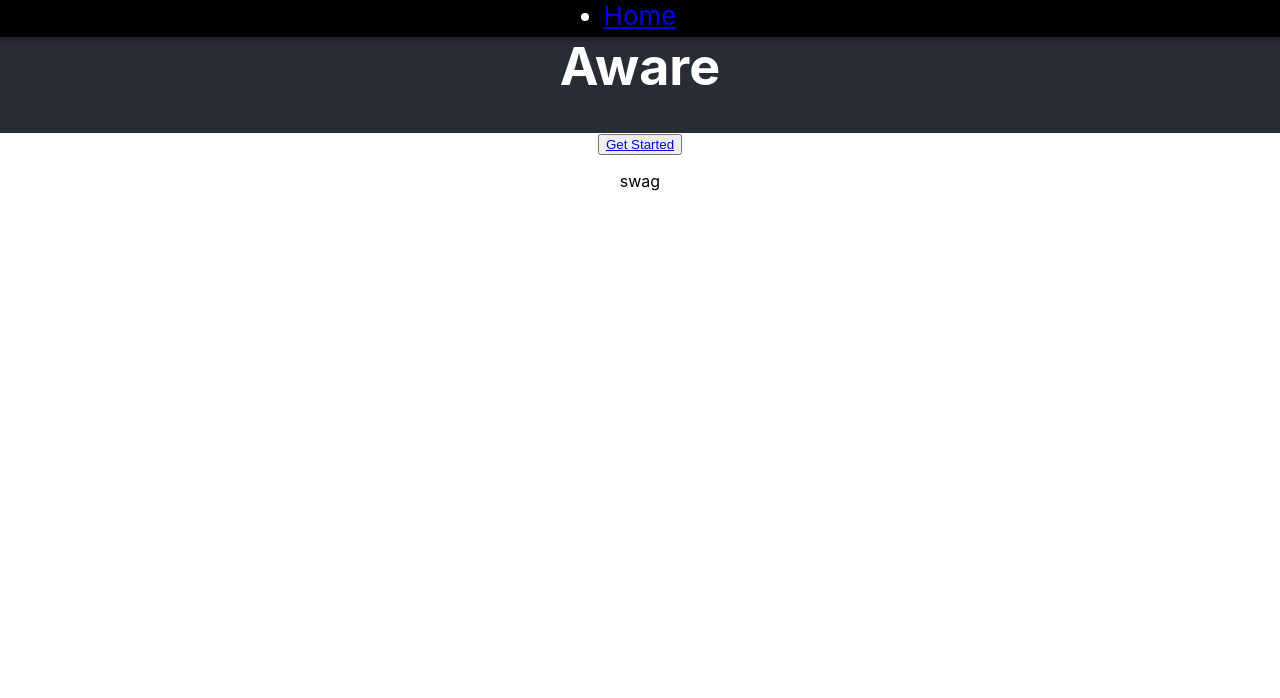
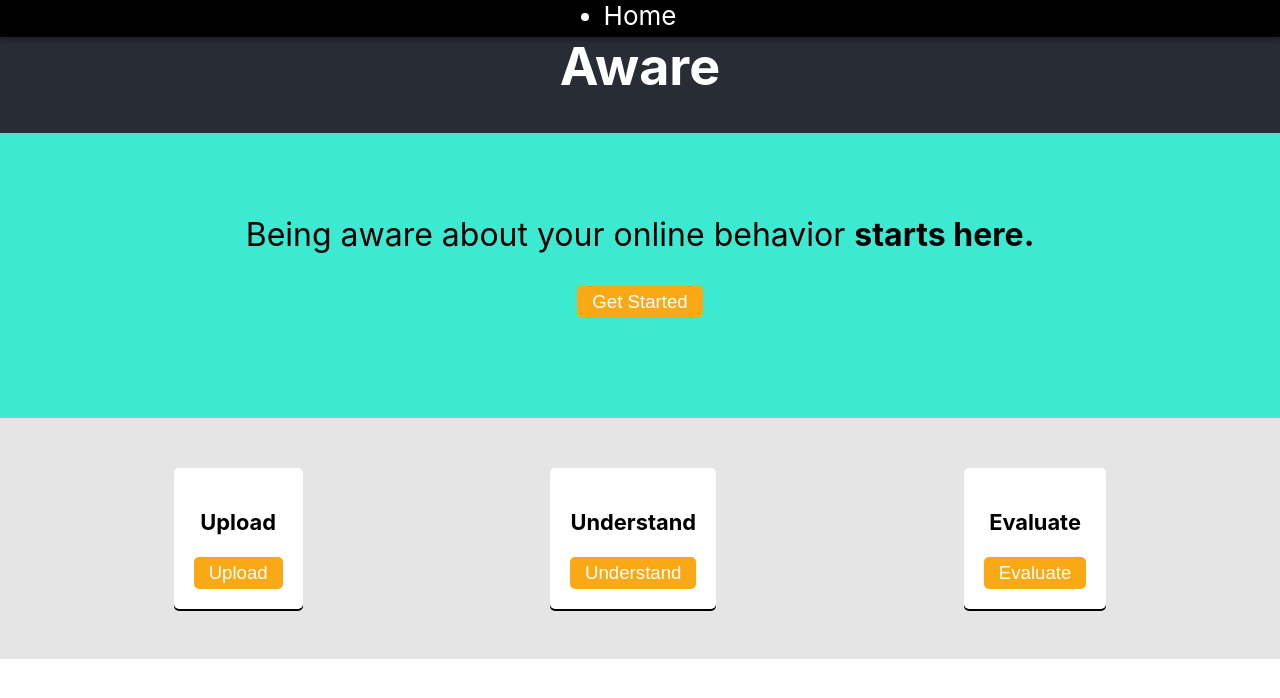
Before and after one commit to varunp27/cobraKai, a React (Create React App) app in the folder my-app/: page / in a window 1280 px wide. Shown: the top 698 px of the page. Built offline with nearby package versions, Linux system fonts and the light colour scheme.

Commit message:
added style and some content to home page

```diff
--- a/my-app/src/App.css
+++ b/my-app/src/App.css
@@ -1,5 +1,5 @@
 .App {
-  text-align: center;
+  background-color: #e5e5e5;
 }
 
 .App-logo {
@@ -35,3 +35,47 @@
     transform: rotate(360deg);
   }
 }
+
+#sections {
+  display: flex;
+  justify-content: space-around;
+  padding: 50px;
+}
+
+.section {
+  padding: 20px;
+  border-radius: 5px;
+  text-align: center;
+  background-color: white;
+  box-shadow: 0px 2px;
+  font-size: 14pt;
+  /*font-family; ------- font family for three buttons on home screen*/
+}
+
+button {
+  padding-left: 15px;
+  padding-right: 15px;
+  padding-top: 5px;
+  padding-bottom: 5px;
+  font-size: 14pt;
+  background-color: #FAA916;
+  border-radius: 5px;
+  border: none;
+  color: white; /* color of font inside orange buttons?  */
+} /*add this style to button in input too*/
+
+#general-section {
+  background-color: #3BEAD1;
+  text-align: center;
+  padding-bottom: 100px;
+  padding-top: 50px;
+}
+
+a, a:hover, a:visited, a:active {
+  color: inherit;
+  text-decoration: none;
+}
+
+p {
+  font-size: 24pt;
+}
--- a/my-app/src/components/GetStarted.js
+++ b/my-app/src/components/GetStarted.js
@@ -13,11 +13,32 @@ export default class GetStarted extends React.Component {
     render() {
         return (
             <div>
-                <button>
-                    <Link to="/tutorial">Get Started</Link>
-                </button>
-                <p> swag </p>
-
+                <div id="general-section">
+                    <p>Being aware about your online behavior <strong>starts here.</strong></p>
+                    <button>
+                        <Link to="/Tutorial">Get Started</Link>
+                    </button>
+                </div>
+                <div id="sections">
+                    <div id="upload" class="section">
+                        <h3>Upload</h3>
+                        <button class="section-buttons">
+                            <Link to="/upload">Upload</Link>
+                        </button>
+                    </div>
+                    <div id="understand" class="section">
+                        <h3>Understand</h3>
+                        <button class="section-buttons">
+                            <Link to="/">Understand</Link>
+                        </button>
+                    </div>
+                    <div id="evaluate" class="section">
+                        <h3>Evaluate</h3>
+                        <button class="section-buttons">
+                            <Link to="/">Evaluate</Link>
+                        </button>
+                    </div>
+                </div>
             </div>
         )
     }
```
